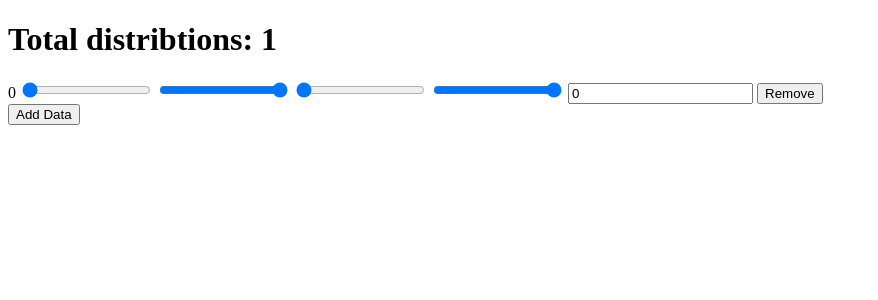
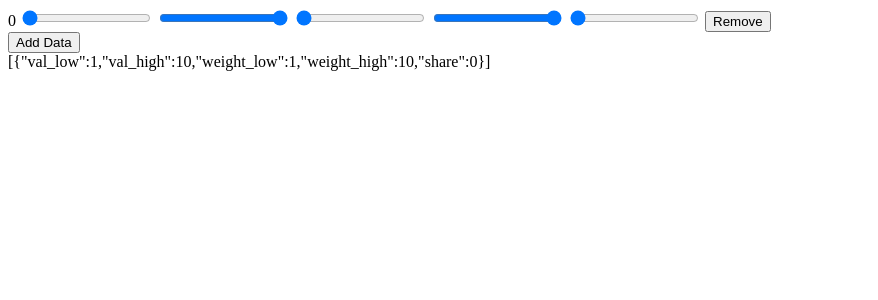
Before and after one commit to The-Keeper/weighted-averages-sim, a SvelteKit app: page / in a window 1280 px wide. Both pictures are taken after a click on the button "Add Data". Shown: the top 300 px of the page, without its empty margins (0-878 px from the left). Built offline with nearby package versions, Linux system fonts and the light colour scheme.

Commit message:
fixed data bindings

```diff
--- a/src/lib/DoubleSlider.svelte
+++ b/src/lib/DoubleSlider.svelte
@@ -4,5 +4,5 @@
     export let lower = 1;
     export let higher = 10;
 </script>
-<input type="range" name="" id="low" {min} {max} value={lower}>
-<input type="range" name="" id="high" {min} {max} value={higher}>
+<input type="range" name="" id="low" {min} {max} bind:value={lower}>
+<input type="range" name="" id="high" {min} {max} bind:value={higher}>
--- /dev/null
+++ b/src/lib/WeightValueDistributionEditor.svelte
@@ -0,0 +1,29 @@
+<script lang="ts">
+	import WeightValueRange from "./WeightValueRange.svelte";
+    import type {WeightValueDistribution} from "$lib/types";
+
+    function addDistribution() {
+        let distr: WeightValueDistribution = {val_low: 1, val_high: 10, weight_low: 1, weight_high: 10, share: 0};
+        distribution_data =  [...distribution_data, distr];
+    }
+
+    function removeDistributionAt(id: number) {
+        const modified = distribution_data.slice(); // create a copy of the array
+        modified.splice(id, 1);
+        distribution_data = modified;
+    }
+
+    export let distribution_data = new Array<WeightValueDistribution>();
+</script>
+
+<div>
+    {#each distribution_data as d, id}
+        <div>
+            <span>{id}</span>
+            <WeightValueRange bind:val_low={d.val_low} bind:val_high={d.val_high} bind:weight_low={d.weight_low} bind:weight_high={d.val_high}/>
+            <input type="range" name="" id="share" bind:value={d.share}>
+            <button on:click={() => removeDistributionAt(id)}>Remove</button>
+        </div>
+    {/each}
+    <button on:click={addDistribution}> Add Data </button>
+</div>
--- a/src/lib/WeightValueDistributionViewer.svelte
+++ /dev/null
@@ -1,20 +0,0 @@
-<script lang="ts">
-	import WeightValueRange from "./WeightValueRange.svelte";
-    import type {DistributionData} from "$lib/types";
-
-export let distribution_data: DistributionData;
-
- function removeItem(id: number) {
-    delete distribution_data[id];
-}
-
-</script>
-
-{#each distribution_data as d, id}
-    <div>
-        <span>{id}</span>
-        <WeightValueRange val_low={d.val_low} val_high={d.val_high} weight_low={d.weight_low} weight_high={d.val_high}/>
-        <input type="slider" value={d.share}>
-        <button on:click={() => removeItem(id)}>Remove</button>
-    </div>
-{/each}
--- a/src/lib/WeightValueRange.svelte
+++ b/src/lib/WeightValueRange.svelte
@@ -7,5 +7,5 @@
     export let val_high = 10;
 </script>
 
-<DoubleSlider lower={weight_low} higher={weight_high}/>
-<DoubleSlider lower={val_low} higher={val_high}/>
+<DoubleSlider bind:lower={weight_low} bind:higher={weight_high}/>
+<DoubleSlider bind:lower={val_low} bind:higher={val_high}/>
--- a/src/routes/+page.svelte
+++ b/src/routes/+page.svelte
@@ -1,16 +1,14 @@
 <script lang="ts">
-    import WeightValueDistributionViewer from "$lib/WeightValueDistributionViewer.svelte";
-    import type {DistributionData, WeightValueDistribution} from "$lib/types";
-    let distribution_data: DistributionData = new Array();
+    import type { DistributionData } from "$lib/types";
+	import WeightValueDistributionEditor from "$lib/WeightValueDistributionEditor.svelte";
 
-    function addDistribution() {
-        let distr: WeightValueDistribution = {val_low: 1, val_high: 10, weight_low: 1, weight_high: 10, share: 0};
-        distribution_data =  [...distribution_data, distr];
-    }
-    $: total_count = distribution_data.length;
+    let distribution_data: DistributionData;
+    $: stringified_data = JSON.stringify(distribution_data);
+</script>
 
-</script>
-<h1>Total distribtions: {total_count}</h1>
-
-<WeightValueDistributionViewer {distribution_data} />
-<button on:click={addDistribution}> Add Data </button>
+<div>
+    <WeightValueDistributionEditor bind:distribution_data />
+</div>
+<div>
+    {stringified_data}
+</div>
```
